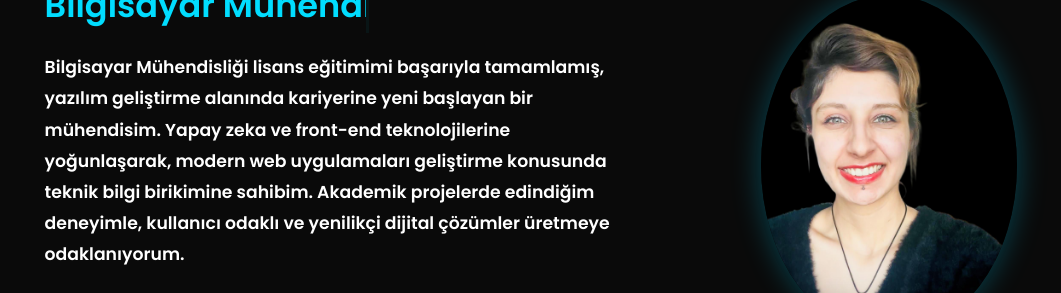
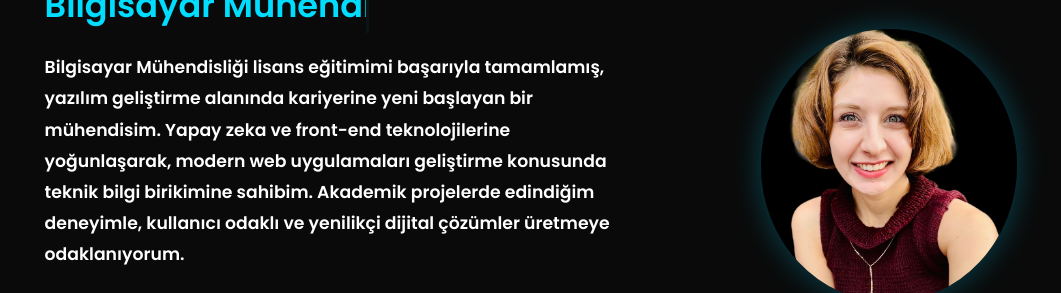
Before and after one commit to gamzedrn/my-portfolio, a plain HTML site: page index.html in a window 1280 px wide. Shown: the part 261-554 px from the top of the page, without its empty margins (109-1170 px from the left). Drawn offline with nearby package versions, Linux system fonts and the light colour scheme.

Commit message:
Update index.html

```diff
--- a/index.html
+++ b/index.html
@@ -60,7 +60,7 @@
 
         <div class="home-img">
             <!-- DÜZELTİLMİŞ RESİM YOLU -->
-            <img src="image2.jpg" alt="Gamze Duran">
+            <img src="imgg.jpg" alt="Gamze Duran">
         </div>
     </section>
     <!--Home End-->
```
